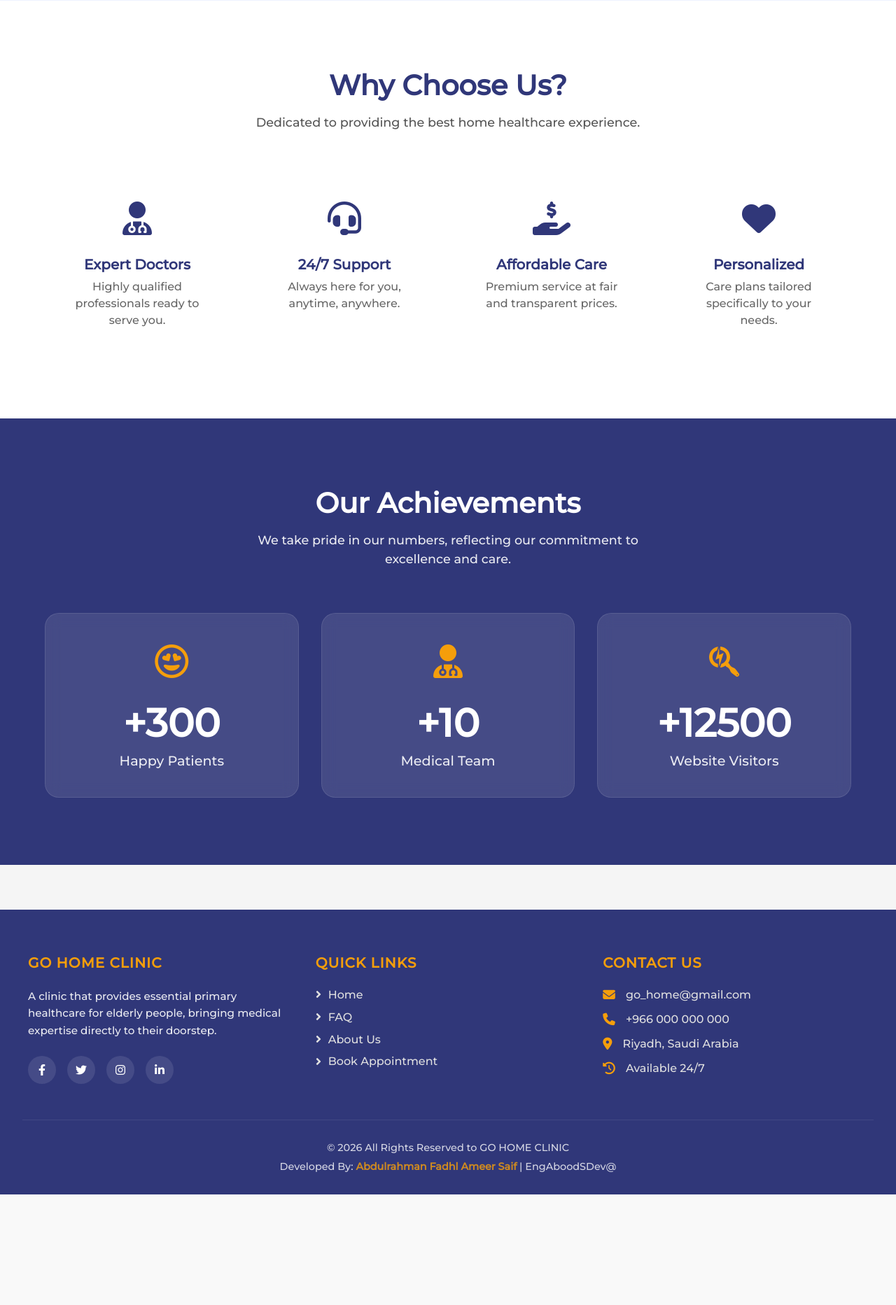
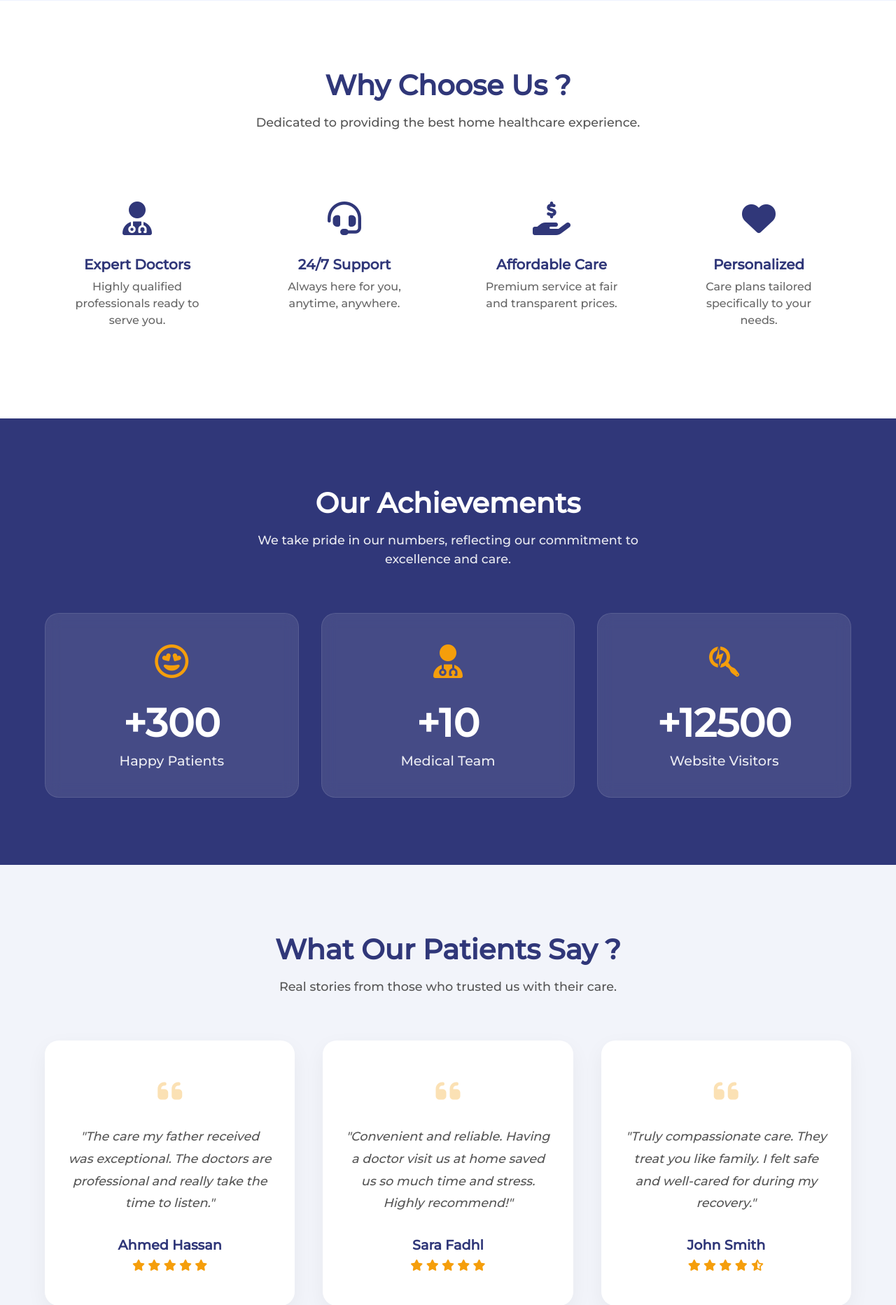
Before and after one commit to EngAboodSDev/go-home-clinic, a PHP site: page / in a window 1280 px wide. Shown: the part 2139-4004 px from the top of the page at 70% size. Before the commit the page ends 3846 px from the top, so only its background shows below. Run offline with PHP 8.4, Linux system fonts and the light colour scheme; some libraries are stand-ins or nearby versions.

Commit message:
feat: Add Testimonials section in home page

```diff
--- a/Index.php
+++ b/Index.php
@@ -120,7 +120,7 @@ if (isset($_GET['dout']) && is_numeric($_GET['dout'])) {
     <section id="why_choose_us">
         <div class="wcu-container">
             <div class="wcu-header">
-                <h2>Why Choose Us?</h2>
+                <h2>Why Choose Us ?</h2>
                 <p>Dedicated to providing the best home healthcare experience.</p>
             </div>
             <div class="wcu-grid">
@@ -155,6 +155,8 @@ if (isset($_GET['dout']) && is_numeric($_GET['dout'])) {
             </div>
         </div>
     </section>
+
+
 
     <section id="stat_section">
         <div class="stat-container">
@@ -194,6 +196,67 @@ if (isset($_GET['dout']) && is_numeric($_GET['dout'])) {
         </div>
     </section>
 
+    <section id="testimonials">
+        <div class="testimonials-container">
+            <div class="testimonials-header">
+                <h2>What Our Patients Say ?</h2>
+                <p>Real stories from those who trusted us with their care.</p>
+            </div>
+            <div class="testimonials-grid">
+                <div class="testimonial-card">
+                    <div class="quote-icon">
+                        <i class="fa-solid fa-quote-left"></i>
+                    </div>
+                    <p class="testimonial-text">"The care my father received was exceptional. The doctors are
+                        professional and really take the time to listen."</p>
+                    <div class="testimonial-author">
+                        <h4>Ahmed Hassan</h4>
+                        <div class="stars">
+                            <i class="fa-solid fa-star"></i>
+                            <i class="fa-solid fa-star"></i>
+                            <i class="fa-solid fa-star"></i>
+                            <i class="fa-solid fa-star"></i>
+                            <i class="fa-solid fa-star"></i>
+                        </div>
+                    </div>
+                </div>
+                <div class="testimonial-card">
+                    <div class="quote-icon">
+                        <i class="fa-solid fa-quote-left"></i>
+                    </div>
+                    <p class="testimonial-text">"Convenient and reliable. Having a doctor visit us at home saved us so
+                        much time and stress. Highly recommend!"</p>
+                    <div class="testimonial-author">
+                        <h4>Sara Fadhl</h4>
+                        <div class="stars">
+                            <i class="fa-solid fa-star"></i>
+                            <i class="fa-solid fa-star"></i>
+                            <i class="fa-solid fa-star"></i>
+                            <i class="fa-solid fa-star"></i>
+                            <i class="fa-solid fa-star"></i>
+                        </div>
+                    </div>
+                </div>
+                <div class="testimonial-card">
+                    <div class="quote-icon">
+                        <i class="fa-solid fa-quote-left"></i>
+                    </div>
+                    <p class="testimonial-text">"Truly compassionate care. They treat you like family. I felt safe and
+                        well-cared for during my recovery."</p>
+                    <div class="testimonial-author">
+                        <h4>John Smith</h4>
+                        <div class="stars">
+                            <i class="fa-solid fa-star"></i>
+                            <i class="fa-solid fa-star"></i>
+                            <i class="fa-solid fa-star"></i>
+                            <i class="fa-solid fa-star"></i>
+                            <i class="fa-solid fa-star-half-stroke"></i>
+                        </div>
+                    </div>
+                </div>
+            </div>
+        </div>
+    </section>
 
 
     <?php require_once('footer.php'); ?>
--- a/css/newstyle.css
+++ b/css/newstyle.css
@@ -986,6 +986,101 @@ p {
   }
 
   .wcu-header h2 {
+    font-size: 2rem;
+  }
+}
+
+/* Testimonials Section */
+#testimonials {
+  background-color: #eef2ff7d;
+  padding: 6rem 5%;
+  text-align: center;
+}
+
+.testimonials-container {
+  max-width: 1200px;
+  margin: 0 auto;
+}
+
+.testimonials-header {
+  margin-bottom: 4rem;
+}
+
+.testimonials-header h2 {
+  font-size: 2.5rem;
+  font-weight: 700;
+  color: #303779;
+  margin-bottom: 1rem;
+  font-family: "Montserrat", sans-serif;
+}
+
+.testimonials-header p {
+  font-size: 1.1rem;
+  color: #555;
+  max-width: 600px;
+  margin: 0 auto;
+}
+
+.testimonials-grid {
+  display: grid;
+  grid-template-columns: repeat(auto-fit, minmax(300px, 1fr));
+  gap: 2.5rem;
+}
+
+.testimonial-card {
+  background: #fff;
+  padding: 3rem 2rem;
+  border-radius: 20px;
+  box-shadow: 0 10px 30px rgba(0, 0, 0, 0.05);
+  transition:
+    transform 0.3s ease,
+    box-shadow 0.3s ease;
+  position: relative;
+  display: flex;
+  flex-direction: column;
+  justify-content: space-between;
+}
+
+.testimonial-card:hover {
+  transform: translateY(-10px);
+  box-shadow: 0 15px 40px rgba(48, 55, 121, 0.1);
+}
+
+.quote-icon {
+  font-size: 2.5rem;
+  color: #f59e0b;
+  margin-bottom: 1.5rem;
+  opacity: 0.3;
+}
+
+.testimonial-text {
+  font-size: 1.1rem;
+  color: #555;
+  line-height: 1.8;
+  font-style: italic;
+  margin-bottom: 2rem;
+  flex-grow: 1;
+}
+
+.testimonial-author h4 {
+  font-size: 1.2rem;
+  font-weight: 700;
+  color: #303779;
+  margin-bottom: 0.5rem;
+  font-family: "Montserrat", sans-serif;
+}
+
+.stars {
+  color: #f59e0b;
+  font-size: 1rem;
+}
+
+@media screen and (max-width: 768px) {
+  #testimonials {
+    padding: 4rem 1.5rem;
+  }
+
+  .testimonials-header h2 {
     font-size: 2rem;
   }
 }
```
